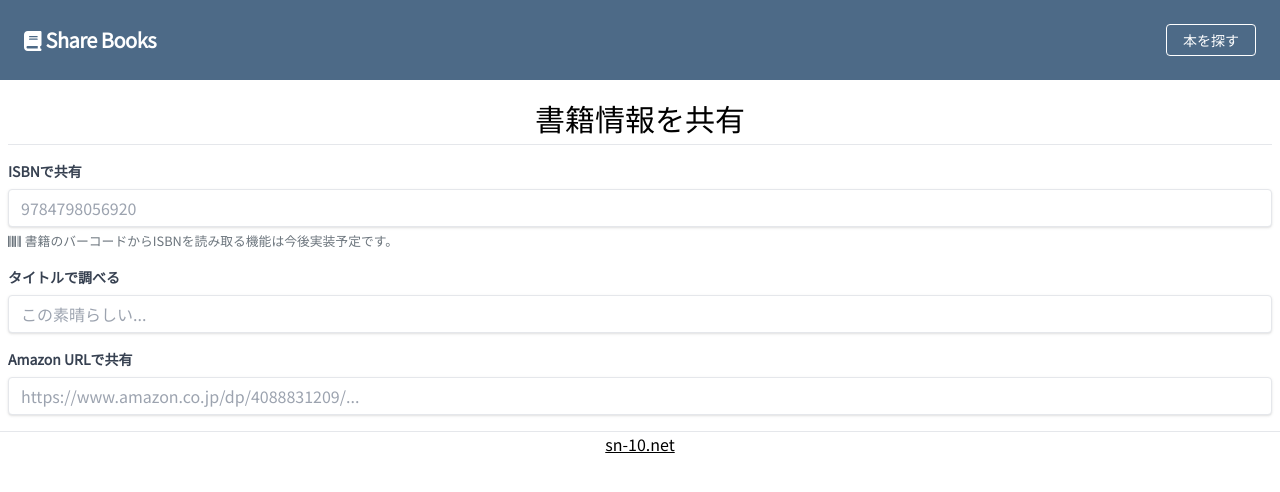
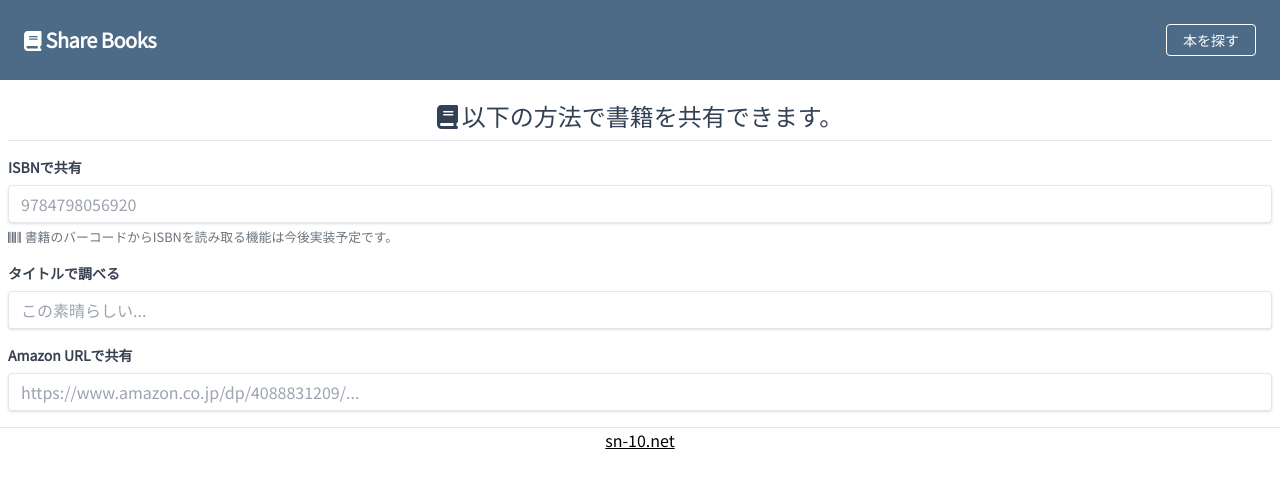
Before and after one commit to s-n-1-0/books_web, a Next.js app in the folder app/: page /ja/share in a window 1280 px wide. Shown: the top 492 px of the page. Built offline with nearby package versions, Linux system fonts and the light colour scheme.

Commit message:
レイアウトのずれ、表記ミス修正

```diff
--- a/app/components/books/book-comment.tsx
+++ b/app/components/books/book-comment.tsx
@@ -1,3 +1,5 @@
+import { faComment } from "@fortawesome/free-solid-svg-icons";
+import { FontAwesomeIcon } from "@fortawesome/react-fontawesome";
 import { forwardRef, Ref, useImperativeHandle, useState } from "react";
 
 type Props = {
@@ -34,14 +36,8 @@ function _BookComment({ comment, onChange }: Props, ref: Ref<unknown>) {
         <div className="border border-gray-400 lg:border-gray-400 bg-white rounded-b lg:rounded-b-none lg:rounded-r p-4 flex flex-col justify-between leading-normal">
           <div className="mb-8">
             <p className="text-sm text-gray-600 flex items-center">
-              <svg
-                className="fill-current text-gray-500 w-3 h-3 mr-2"
-                xmlns="http://www.w3.org/2000/svg"
-                viewBox="0 0 20 20"
-              >
-                <path d="M4 8V6a6 6 0 1 1 12 0v2h1a2 2 0 0 1 2 2v8a2 2 0 0 1-2 2H3a2 2 0 0 1-2-2v-8c0-1.1.9-2 2-2h1zm5 6.73V17h2v-2.27a2 2 0 1 0-2 0zM7 6v2h6V6a3 3 0 0 0-6 0z" />
-              </svg>
-              コメント
+              <FontAwesomeIcon icon={faComment} />
+              <span className="pl-1">コメント</span>
               <span className="font-bold text-secondary">
                 (
                 <u
--- a/app/components/books/search-book-fields.tsx
+++ b/app/components/books/search-book-fields.tsx
@@ -1,5 +1,5 @@
 import { makeSharePageLink } from "@/utils/links";
-import { faBarcode } from "@fortawesome/free-solid-svg-icons";
+import { faBarcode, faBook } from "@fortawesome/free-solid-svg-icons";
 import { FontAwesomeIcon } from "@fortawesome/react-fontawesome";
 import { convertUrl2Isbn13 } from "asin2isbn";
 import { useRef, useState } from "react";
@@ -38,7 +38,10 @@ function SearchBookFields({ errorText }: Props) {
     "Kindle(電子書籍)のURLは現在非対応です。Amazonの商品ページで紙の書籍を選択してください。";
   return (
     <div className="text-center">
-      <h1 className="pt-5 text-3xl pb-2">書籍情報を共有</h1>
+      <h1 className="pt-5 text-2xl pb-2 text-slate-700">
+        <FontAwesomeIcon icon={faBook} />
+        <span className="ml-1">以下の方法で書籍を共有できます。</span>
+      </h1>
       <p className="text-red-600">{errorText}</p>
       <hr className="mb-4" />
       <div className="mb-4">
--- a/app/pages/ja/share.tsx
+++ b/app/pages/ja/share.tsx
@@ -182,7 +182,9 @@ const Home: NextPage = () => {
         <link rel="canonical" href="https://books.sn-10.net/ja/share" />
       </Head>
       <Header></Header>
-      <main className="container px-2">{makeMainContent()}</main>
+      <main>
+        <div className="w-full px-2 ">{makeMainContent()}</div>
+      </main>
 
       <footer>
         <hr />
```
